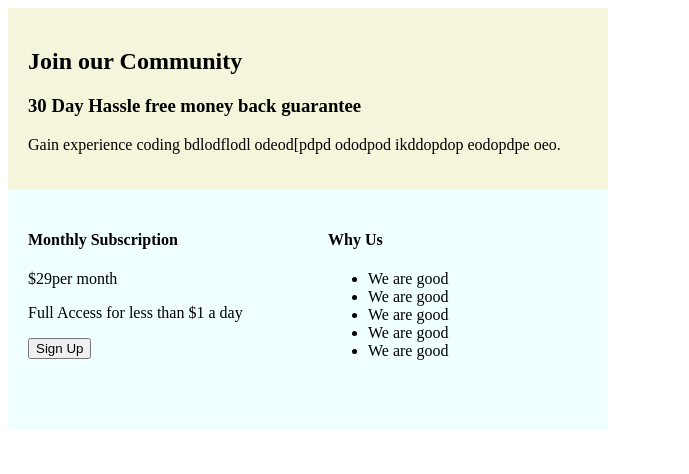
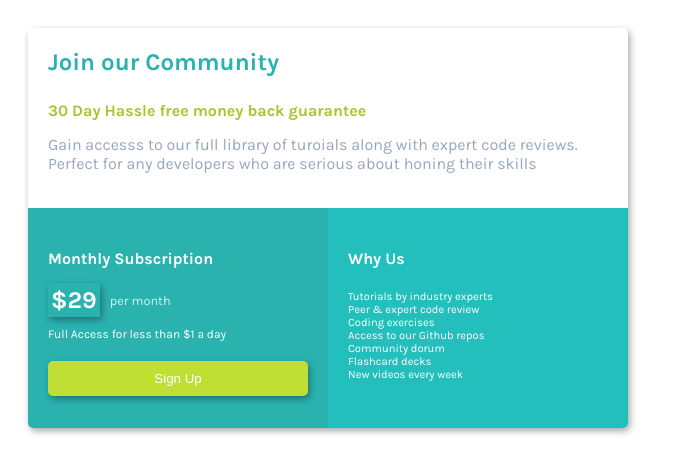
Before and after one commit to Isafatokun/DesignChallenge, a plain HTML site: page index.html in a window 1280 px wide. Shown: the whole page, without its empty margins (0-689 px from the left). Drawn offline with Linux system fonts and the light colour scheme.

Commit message:
Update index.html

```diff
--- a/index.html
+++ b/index.html
@@ -8,38 +8,134 @@
     <link rel="preconnect" href="https://fonts.googleapis.com">
 <link rel="preconnect" href="https://fonts.gstatic.com" crossorigin>
 <link href="https://fonts.googleapis.com/css2?family=Roboto+Slab&display=swap" rel="stylesheet">
+
+<link rel="preconnect" href="https://fonts.googleapis.com">
+<link rel="preconnect" href="https://fonts.gstatic.com" crossorigin>
+<link href="https://fonts.googleapis.com/css2?family=Karla:wght@400;700&display=swap" rel="stylesheet">
     <style>
+        html {
+            box-sizing: border-box;
+            font-family: 'Karla', sans-serif;
+            font-size: 16px;
+            font-weight: 400;
+        }
+
+        body {
+            padding: 20px;
+        }
+
+        h2, h3, p {
+            margin: 0;
+        }
+
+        ul {
+            padding: 0;
+            list-style: none;
+            font-size: 0.8rem;
+        }
+
+        *, *:before, *:after {
+            box-sizing: inherit;
+        }
 
         #card {
-            background-color: beige;
             width: 600px;
-            height:360px;
-            background-size: cover;
-            background-repeat: no-repeat;
-            background-position: right;
+            height: 400px;
+            box-shadow: 2px 3px 7px 0px rgba(0,0,0,0.35);
+            border-radius: 5px;
+            overflow: hidden;
         }
 
+        #top-section {
+            width: 100%;
+            height: 45%;
+            padding: 20px;
+        }
 
-        #top-section {
-            padding: 20px;
+        #top-section h2 {
+            color : #2ab2af;
+            margin-bottom: 25px;
+
+        }
+
+        #top-section h4 {
+            color : #a9c42d;
+            margin-bottom: 15px;
+        }
+
+        #top-section p {
+            color : #98a6bd;
         }
 
         #bottom-section {
             display: flex;
+            width: 100%;
+            height: 55%;
+            color: white;
         }
 
         #bottom-left-section, #bottom-right-section {
             flex: 50%;
-            background-color: azure;
-            height: 200px;
             padding: 20px;
+        }
+
+        #bottom-left-section {
+            background-color: #2ab2af;
+        }
+
+        #bottom-right-section {
+            background-color: #23bfbd;
         }
 
         #price {
             display: flex;
+            align-items: center;
             vertical-align: 50%;
+            margin-bottom: 10px;
         }
 
+        #dollar {
+            font-weight: 700;
+            font-size: 1.5rem;
+            margin-right: 10px;
+            padding: 3px;
+            box-shadow: 2px 3px 7px 0px rgba(0,0,0,0.35);
+        }
+
+        #month{
+            opacity: 0.8;
+            font-size: 0.8rem;
+        }
+
+        button {
+            width: 100%;
+            align-self: center;
+            background-color: #c0df34;
+            padding: 10px;
+            color : white;
+            margin-top: 20px;
+            border: none;
+            border-radius:5px;
+            box-shadow: 2px 3px 7px 0px rgba(0,0,0,0.35);
+        }
+
+        button:hover {
+            background-color: #a9c42d;
+            cursor: pointer;
+            transform: scale(1.02);
+        }
+
+        #bottom-left-section #monthly-sub-text {
+            margin-bottom: 15px;
+        }
+
+        #bottom-left-section p {
+            font-size: 0.75rem;
+        }
+
+        #bottom-right-section li{
+            font-size: 0.7rem;
+        }
     </style>
 </head>
 <body>
@@ -47,31 +143,39 @@
 <div id="card">
     <div id="top-section">
         <h2>Join our Community</h2>
-        <h3>30 Day Hassle free money back guarantee</h3>
-        <p>Gain experience coding bdlodflodl odeod[pdpd ododpod ikddopdop eodopdpe oeo.</p>
+        <h4>30 Day Hassle free money back guarantee</h4>
+        <p>Gain accesss to our full library of turoials along with expert code reviews.
+            Perfect for any developers who are serious about honing their skills</p>
     </div>
     <div id="bottom-section">
         <div id="bottom-left-section">
-            <h4>Monthly Subscription</h4>
+            <h4 id="monthly-sub-text">Monthly Subscription</h4>
             <div id="price">
-                <div>$29</div>
-                <div>per month</div>
+                <div id="dollar">$29</div>
+                <div id="month">per month</div>
             </div>
             <p>Full Access for less than $1 a day</p>
-            <button>Sign Up</button>
+            <button onclick="alertUser()">Sign Up</button>
 
         </div>
         <div id="bottom-right-section">
             <h4>Why Us</h4>
             <ul>
-                <li>We are good</li>
-                <li>We are good</li>
-                <li>We are good</li>
-                <li>We are good</li>
-                <li>We are good</li>
+                <li>Tutorials by industry experts</li>
+                <li>Peer & expert code review</li>
+                <li>Coding exercises</li>
+                <li>Access to our Github repos</li>
+                <li>Community dorum</li>
+                <li>Flashcard decks</li>
+                <li>New videos every week</li>
             </ul>
         </div>
     </div>
 </div>
+<script>
+    function alertUser() {
+        alert("You clicked the button!")
+    }
+</script>
 </body>
 </html>
```
